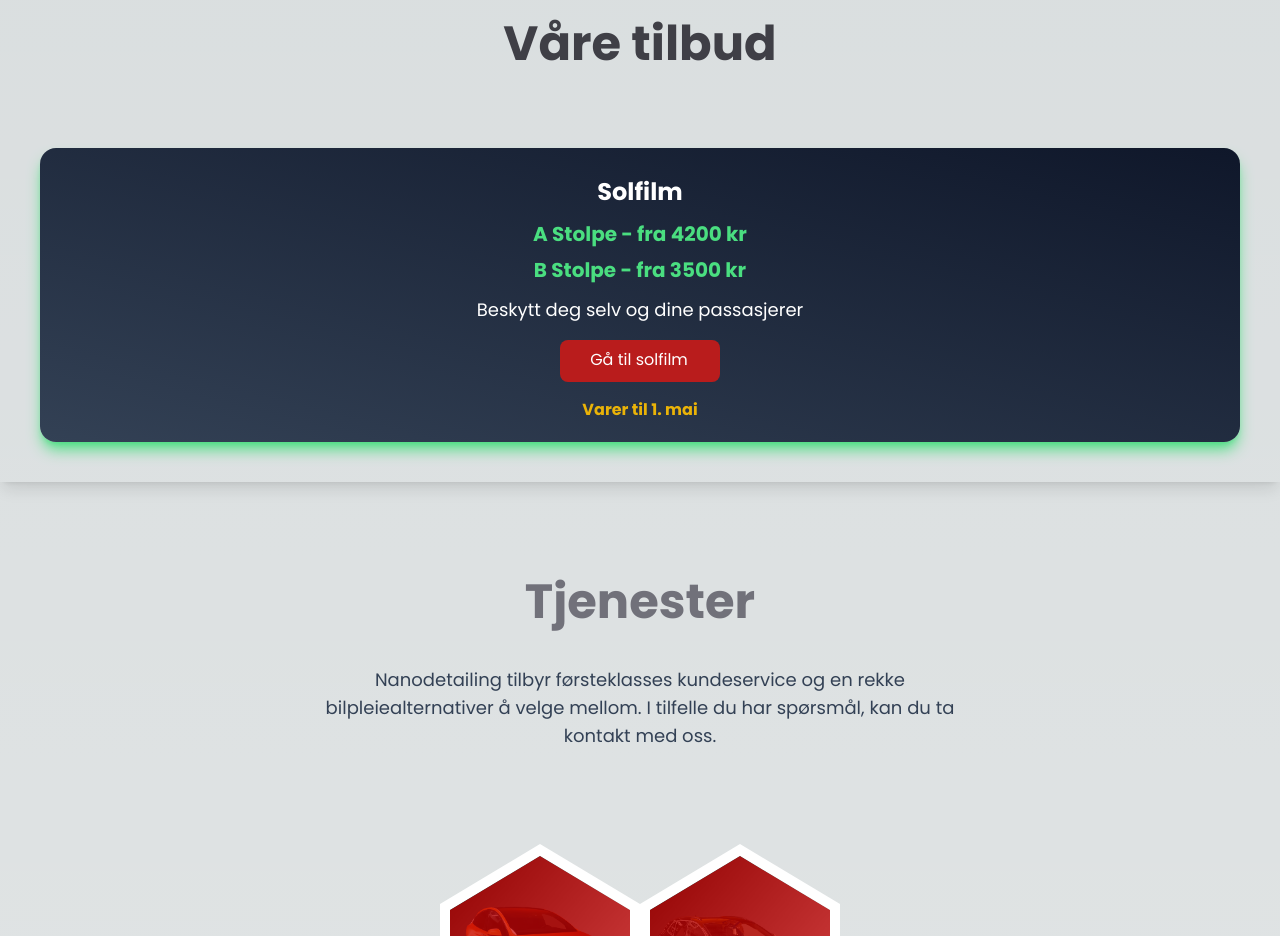
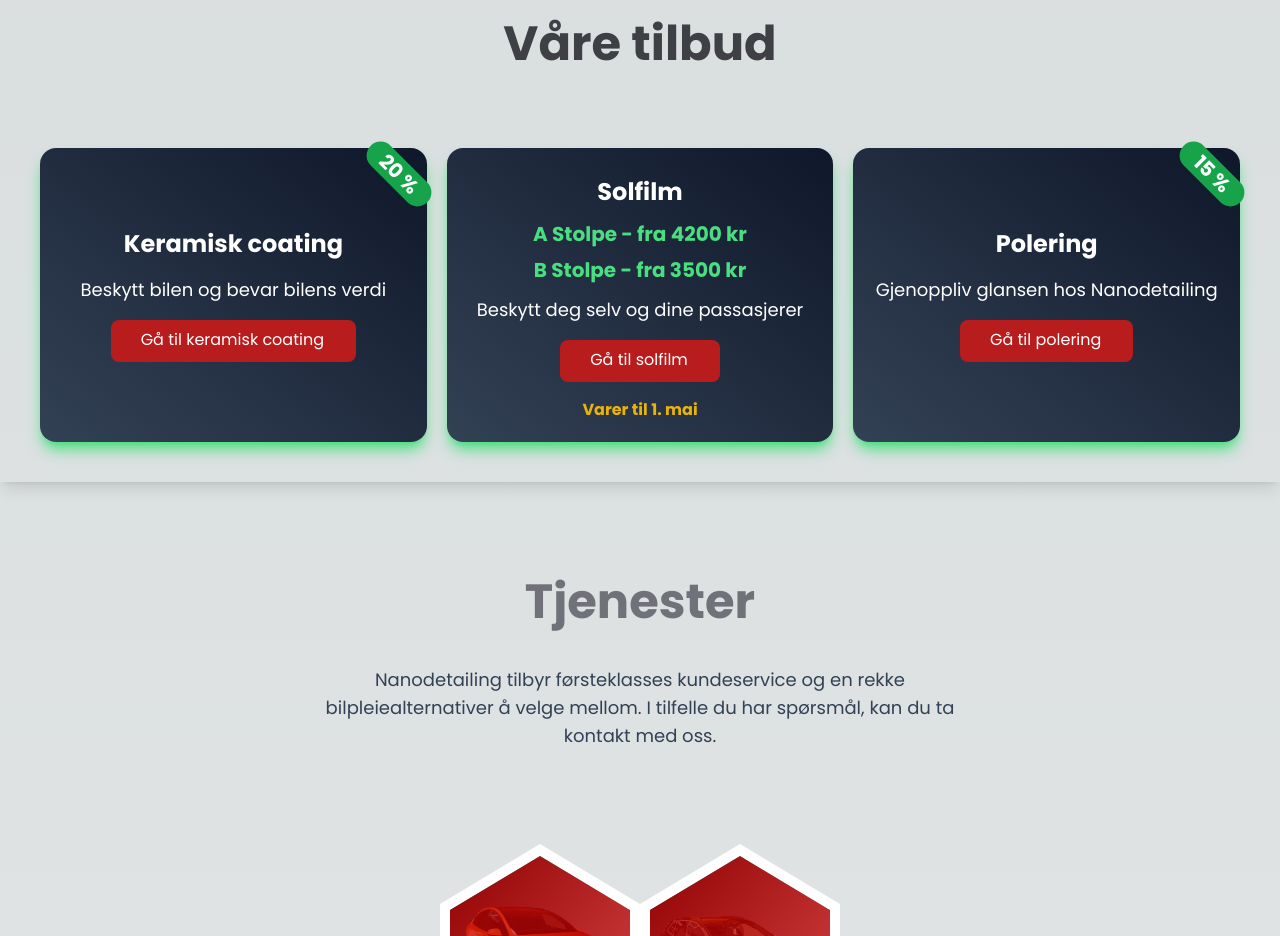
Before and after one commit to sergeiThe/nanodetailing-site, a Next.js app: page / in a window 1280 px wide. Shown: the part 860-1796 px from the top of the page. Built offline with nearby package versions, Linux system fonts and the light colour scheme.

Commit message:
show old offers

```diff
--- a/src/modules/offer-section/OfferSection.tsx
+++ b/src/modules/offer-section/OfferSection.tsx
@@ -13,15 +13,13 @@ const OfferSection = () => {
     mx-auto lg:mt-20 p-10 lg:rounded-2xl">
       <h2 className="text-center pt-10 pb-20 text-5xl text-zinc-700">Våre tilbud</h2>
       <div className="flex flex-col md:flex-row gap-5 justify-center">
-        {/*
 
-        <OfferCard
-          discount={20}
-          title={"Keramisk coating"}
-          content={"Beskytt bilen og bevar bilens verdi"}
-          buttonCb={() => navigate.push('/coating')}
-        />*/
-        }
+          <OfferCard
+            discount={20}
+            title={"Keramisk coating"}
+            content={"Beskytt bilen og bevar bilens verdi"}
+            buttonCb={() => navigate.push('/coating')}
+          />
         <OfferCard
           warning={"Varer til 1. mai"}
           title={"Solfilm"}
@@ -30,14 +28,14 @@ const OfferSection = () => {
           ]}
           content={"Beskytt deg selv og dine passasjerer"}
           buttonCb={() => dispatch(open('solfilm'))}
-        />{/*
+        />
         <OfferCard
           discount={15}
           title={"Polering"}
           content={"Gjenoppliv glansen hos Nanodetailing"}
           buttonCb={() => navigate.push('/polering')}
         />
-        */}
+
 
       </div>
     </section>
```
